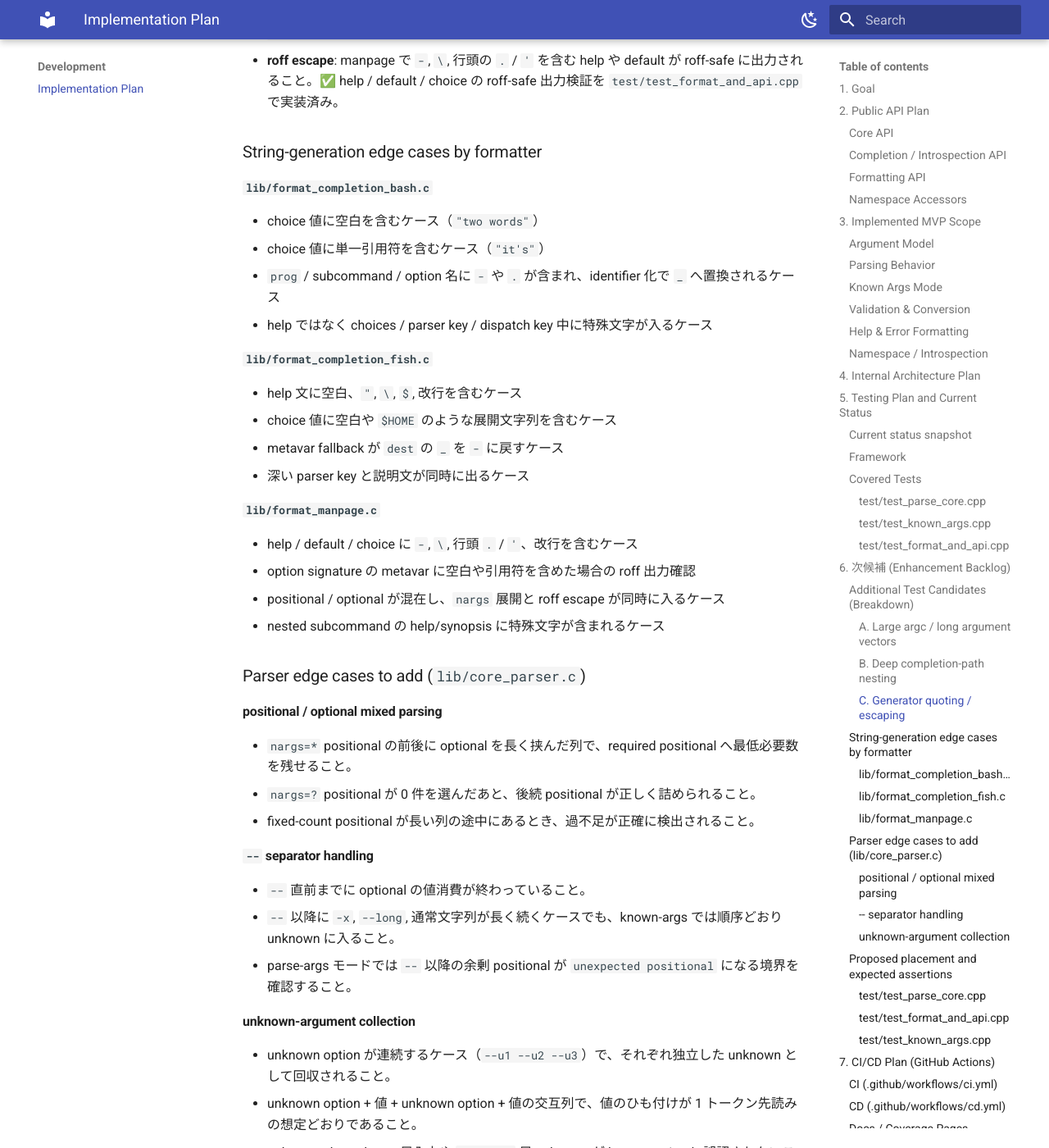
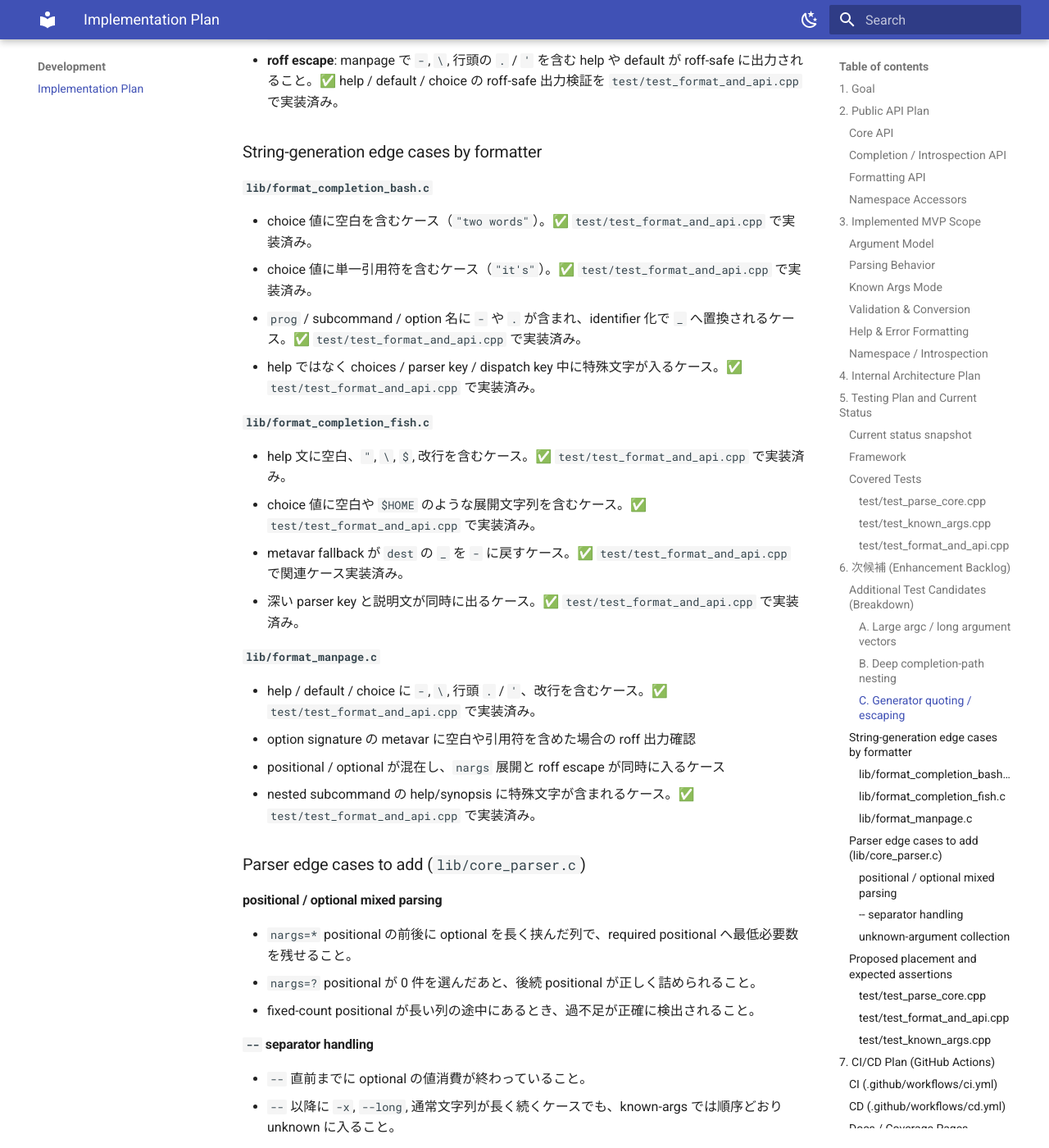
Before and after one commit to YoshihideShirai/argparse-c, an MkDocs documentation site: the page built from docs/implementation-plan.md, in a window 1280 px wide and 1400 px high, scrolled down 6815 px. Shown: the whole window at 82% size. Built offline with MkDocs 1.6.1 and Material for MkDocs 9.7.7, drawn with Linux system fonts in a browser that asks for light colours.

Commit message:
Add formatter regression coverage for escaped CLI definitions

```diff
--- a/docs/implementation-plan.md
+++ b/docs/implementation-plan.md
@@ -185,22 +185,22 @@ Python `argparse` の主要機能を C ライブラリとして提供し、Linux
 ### String-generation edge cases by formatter
 
 #### `lib/format_completion_bash.c`
-- choice 値に空白を含むケース（`"two words"`）
-- choice 値に単一引用符を含むケース（`"it's"`）
-- `prog` / subcommand / option 名に `-` や `.` が含まれ、identifier 化で `_` へ置換されるケース
-- help ではなく choices / parser key / dispatch key 中に特殊文字が入るケース
+- choice 値に空白を含むケース（`"two words"`）。✅ `test/test_format_and_api.cpp` で実装済み。
+- choice 値に単一引用符を含むケース（`"it's"`）。✅ `test/test_format_and_api.cpp` で実装済み。
+- `prog` / subcommand / option 名に `-` や `.` が含まれ、identifier 化で `_` へ置換されるケース。✅ `test/test_format_and_api.cpp` で実装済み。
+- help ではなく choices / parser key / dispatch key 中に特殊文字が入るケース。✅ `test/test_format_and_api.cpp` で実装済み。
 
 #### `lib/format_completion_fish.c`
-- help 文に空白、`"`, `\`, `$`, 改行を含むケース
-- choice 値に空白や `$HOME` のような展開文字列を含むケース
-- metavar fallback が `dest` の `_` を `-` に戻すケース
-- 深い parser key と説明文が同時に出るケース
+- help 文に空白、`"`, `\`, `$`, 改行を含むケース。✅ `test/test_format_and_api.cpp` で実装済み。
+- choice 値に空白や `$HOME` のような展開文字列を含むケース。✅ `test/test_format_and_api.cpp` で実装済み。
+- metavar fallback が `dest` の `_` を `-` に戻すケース。✅ `test/test_format_and_api.cpp` で関連ケース実装済み。
+- 深い parser key と説明文が同時に出るケース。✅ `test/test_format_and_api.cpp` で実装済み。
 
 #### `lib/format_manpage.c`
-- help / default / choice に `-`, `\`, 行頭 `.` / `'`、改行を含むケース
+- help / default / choice に `-`, `\`, 行頭 `.` / `'`、改行を含むケース。✅ `test/test_format_and_api.cpp` で実装済み。
 - option signature の metavar に空白や引用符を含めた場合の roff 出力確認
 - positional / optional が混在し、`nargs` 展開と roff escape が同時に入るケース
-- nested subcommand の help/synopsis に特殊文字が含まれるケース
+- nested subcommand の help/synopsis に特殊文字が含まれるケース。✅ `test/test_format_and_api.cpp` で実装済み。
 
 ### Parser edge cases to add (`lib/core_parser.c`)
 
```
Also changed, not shown: 1 other file.
